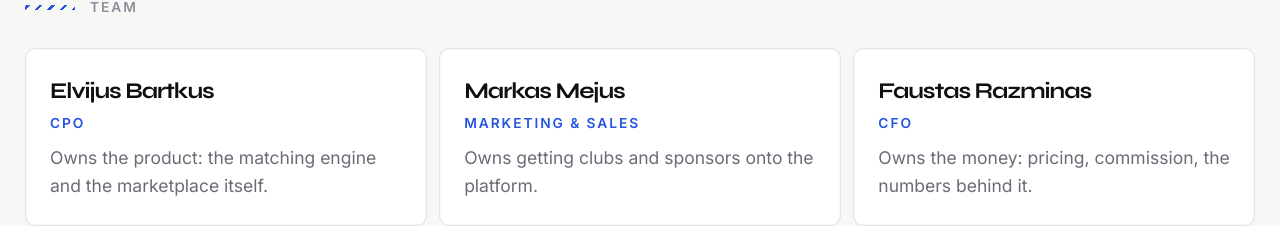
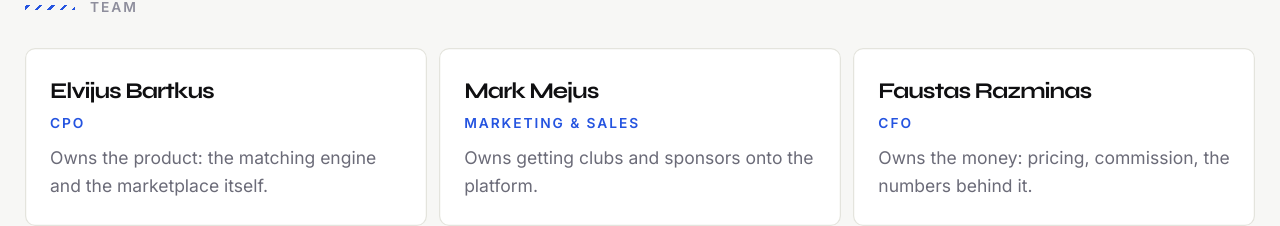
Before and after one commit to elvijusbartkus/yess-sponsorship-mvp, a React (Vite) app: page / in a window 1280 px wide. Shown: the part 3431-3657 px from the top of the page. Built offline with nearby package versions, Linux system fonts and the light colour scheme; no server answers.

Commit message:
Rename Markas to Mark in team section

```diff
--- a/src/components/Landing.tsx
+++ b/src/components/Landing.tsx
@@ -255,7 +255,7 @@ export function Landing({
             </p>
           </div>
           <div className="rounded-lg bg-white p-5 ring-1 ring-inset ring-paper-line">
-            <p className="display text-lg text-ink-950">Markas Mejus</p>
+            <p className="display text-lg text-ink-950">Mark Mejus</p>
             <p className="eyebrow mt-1 text-flare-500">Marketing &amp; Sales</p>
             <p className="mt-2 text-sm leading-relaxed text-ink-500">
               Owns getting clubs and sponsors onto the platform.
```
